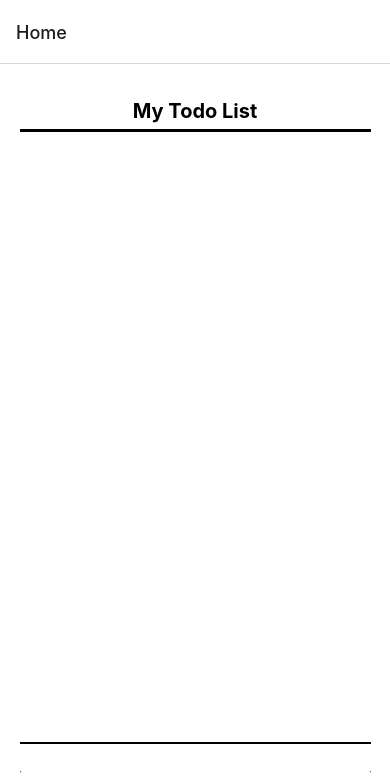
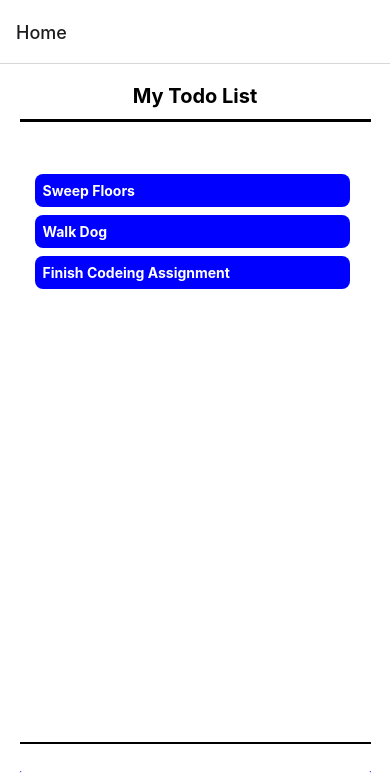
Before and after one commit to JavaTheHut17/My-To-Do-List, a React Native app: screen /Home in a window 390 px wide. Shown: the top 782 px of the page. Built offline with nearby package versions, Linux system fonts and the light colour scheme.

Commit message:
Milestone 1

```diff
--- a/src/screens/AddToDoItem.js
+++ b/src/screens/AddToDoItem.js
@@ -25,7 +25,7 @@ const styles = StyleSheet.create({
     title:{
 
       position: 'absolute',
-      top: 35,
+      top: 20,
       fontSize:20,
       fontWeight:'bold',
 
@@ -37,7 +37,7 @@ const styles = StyleSheet.create({
     height:3,
     width:'90%',
     backgroundColor: 'black',
-    top:65,
+    top:55,
     position:'absolute',
 
   },
--- a/src/screens/Home.js
+++ b/src/screens/Home.js
@@ -2,10 +2,12 @@
 import React from 'react';
 import { StatusBar } from 'expo-status-bar';
 import { StyleSheet, Text, View, Button } from 'react-native';
+import { useNavigation } from '@react-navigation/native';
 
 
 
-export default function Home({navigation}) {
+export default function Home() {
+  const navigation = useNavigation();
   const navToDetail = () => {
     navigation.navigate('AddToDoItem')
   }
@@ -15,6 +17,22 @@ export default function Home({navigation}) {
       <Text style={styles.title}>My Todo List</Text>
       <View style={styles.lineTop}></View>
       <StatusBar style="auto" />
+
+      <View style={styles.listContainer}>
+
+      <View style={styles.listItemBox}>
+      <Text style={styles.listItemText}>Sweep Floors</Text>
+      </View>
+
+      <View style={styles.listItemBox}>
+      <Text style={styles.listItemText}>Walk Dog</Text>
+      </View>
+
+      <View style={styles.listItemBox}>
+      <Text style={styles.listItemText}>Finish Codeing Assignment</Text>
+      </View>
+
+      </View>
       <View style={styles.lineBottom}></View>
       <View style={styles.addButton}>
       <Button title='Add New Item' onPress={navToDetail} color={'white'}/>
@@ -31,12 +49,13 @@ const styles = StyleSheet.create({
     alignItems: 'center',
     justifyContent: 'center',
 
+
   },
 
 title:{
 
     position: 'absolute',
-    top: 35,
+    top: 20,
     fontSize:20,
     fontWeight:'bold',
 
@@ -48,7 +67,7 @@ lineTop:{
   height:3,
   width:'90%',
   backgroundColor: 'black',
-  top:65,
+  top:55,
   position:'absolute',
 
 },
@@ -74,5 +93,36 @@ addButton:{
 
 },
 
+listContainer:{
+height:'70%',
+backgroundColor:'white',
+width:'90%',
+bottom:15,
+
+
+},
+listItemBox:{
+
+  flexDirection:'column',
+  justifyContent:'flex-start',
+  alignContent:'center',
+  backgroundColor:'blue',
+  width:'90%',
+  marginLeft:15,
+  padding:8,
+  marginTop:8,
+  borderRadius:8,
+
+},
+
+listItemText:{
+
+
+fontWeight:'bold',
+color:'white',
+
+
+},
+
 
 });
```
